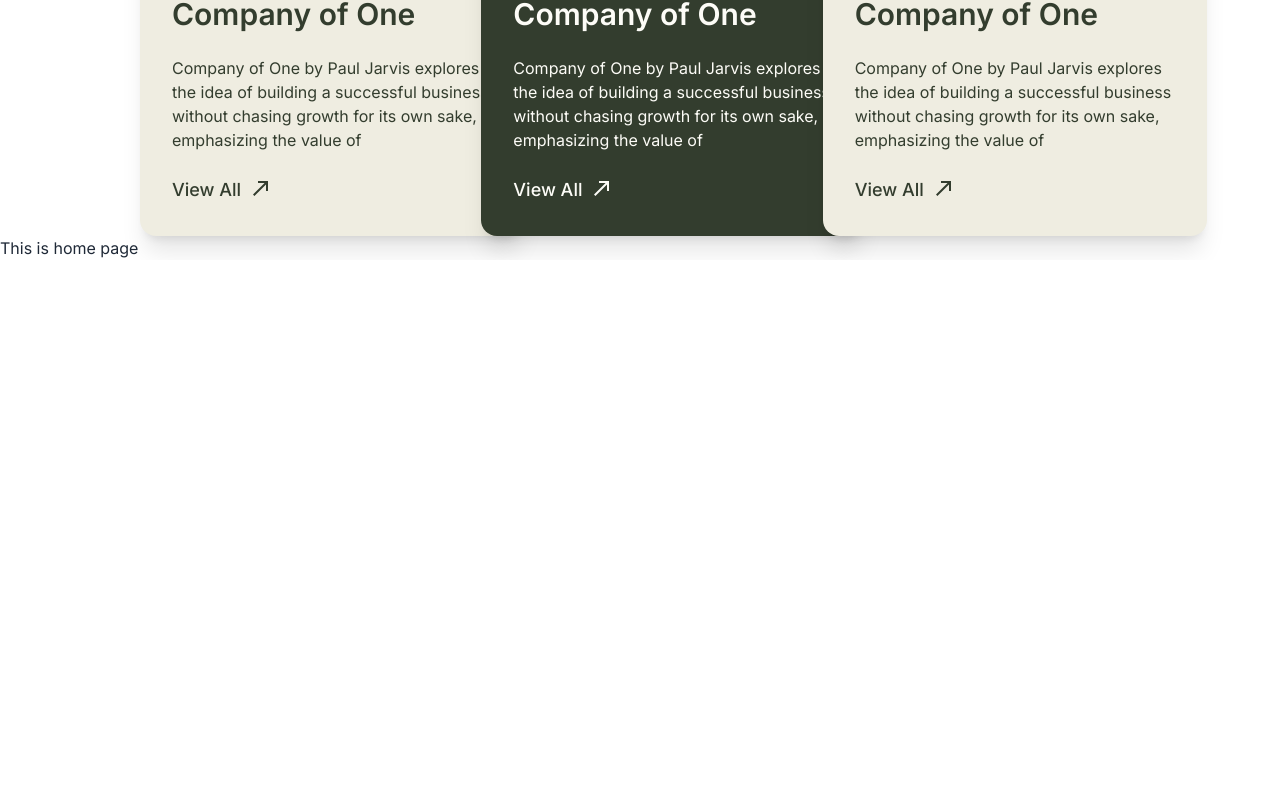
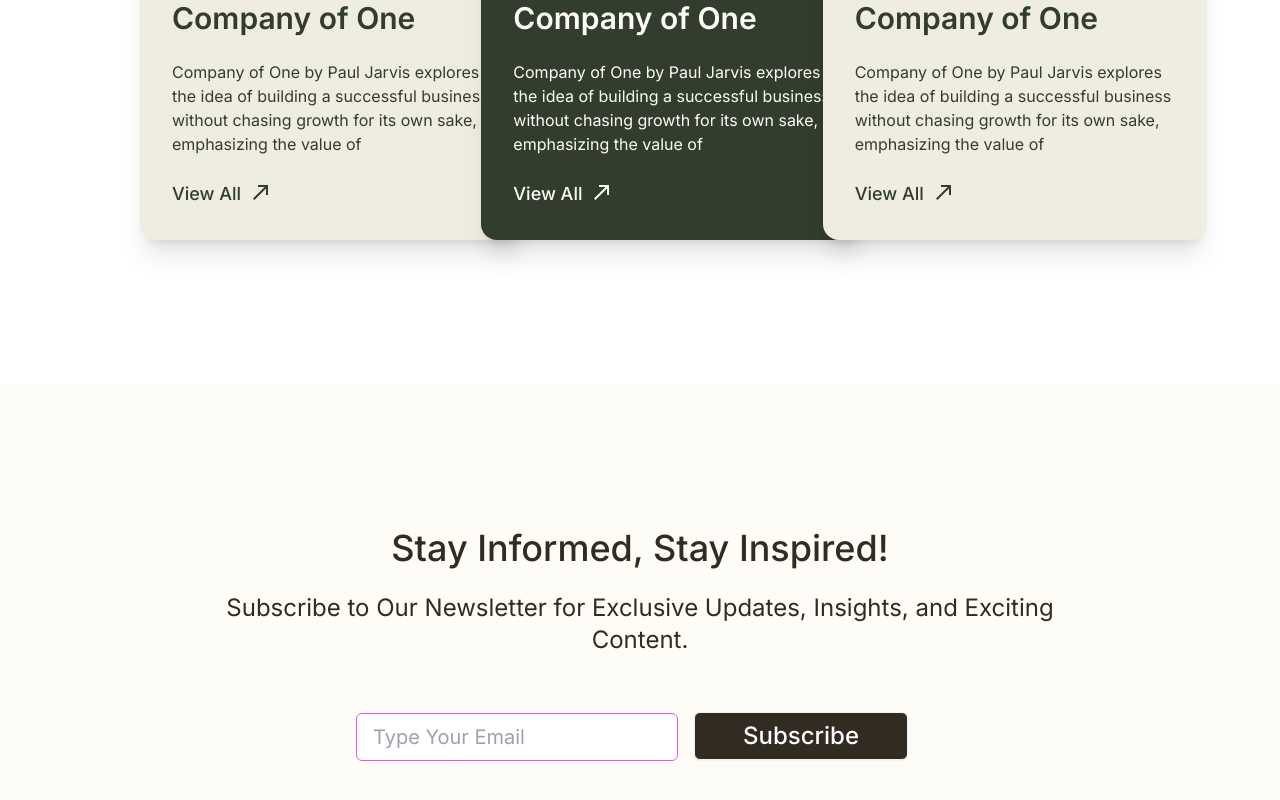
Before and after one commit to isalim079/LibraByte, a Next.js app: page / in a window 1280 px wide. Shown: the part 1484-2284 px from the top of the page. Before the commit the page ends 1744 px from the top, so only its background shows below. Built offline with nearby package versions, Linux system fonts and the light colour scheme.

Commit message:
subscribe component

```diff
--- a/src/app/page.js
+++ b/src/app/page.js
@@ -1,14 +1,14 @@
 import Arrival from "@/components/Arrival/Arrival";
 import FeatureSection from "@/components/FeatureSection/FeatureSection";
+import Subscribe from "@/components/Subscribe/Subscribe";
 
 export default function Home() {
   return (
     <div>
-
       <h1 className='text-3xl text-center'>LibraByte</h1>
       <FeatureSection />
       <Arrival />
-      <h1>This is home page </h1>
+      <Subscribe />
     </div>
   )
 }
--- a/src/components/Arrival/Arrival.js
+++ b/src/components/Arrival/Arrival.js
@@ -4,7 +4,7 @@ import img1 from "@/assets/Rectangle 20.png"
 
 const Arrival = () => {
     return (
-        <div className="mx-8 md:mx-20 lg:mx-[140px]">
+        <div className="mx-8 md:mx-20 lg:mx-[140px] my-36">
             <h1 className="text-4xl lg:text-5xl text-center font-semibold mb-10 lg:mb-24">New Arrival</h1>
             <div className="grid grid-cols-1 md:grid-cols-2 lg:grid-cols-3 gap-6">
                 <div className="card md:w-80 lg:w-96 bg-[#EFEDE1] shadow-xl">
--- a/src/components/Subscribe/Subscribe.js
+++ b/src/components/Subscribe/Subscribe.js
@@ -1,8 +1,13 @@
 
 const Subscribe = () => {
     return (
-        <div>
-            <h1 className="text-4xl">Stay Informed, Stay Inspired!</h1>
+        <div className="text-[#312B21] bg-[#FDFCF7] text-center px-8 md:px-20 lg:px-[140px] py-36">
+            <h1 className="text-3xl md:text-4xl font-medium">Stay Informed, Stay Inspired!</h1>
+            <p className="text-xl md:text-2xl py-6 md:px-20 ">Subscribe to Our Newsletter for Exclusive Updates, Insights, and Exciting Content.</p>
+            <form className="mt-8 ">
+            <input type="text" placeholder="Type Your Email" className="input input-bordered border-[#E855DE] text-xl text-center md:text-left rounded-b-none md:rounded-md  input-md " />
+            <button className="btn bg-[#312B21] rounded-t-none md:rounded-md px-24 md:px-12 mx-4 md: text-2xl text-white font-medium">Subscribe</button>
+            </form>
         </div>
     );
 };
```
